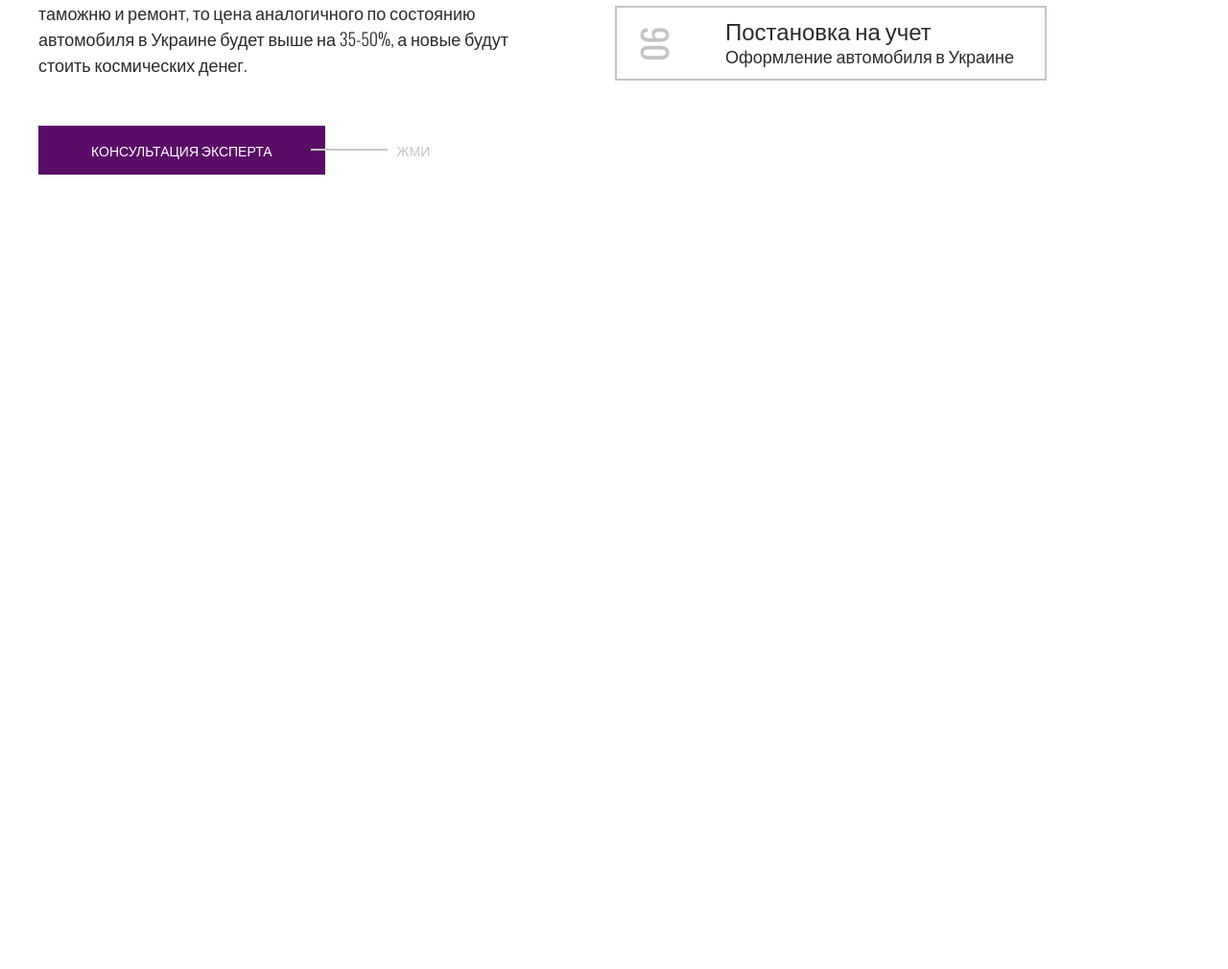
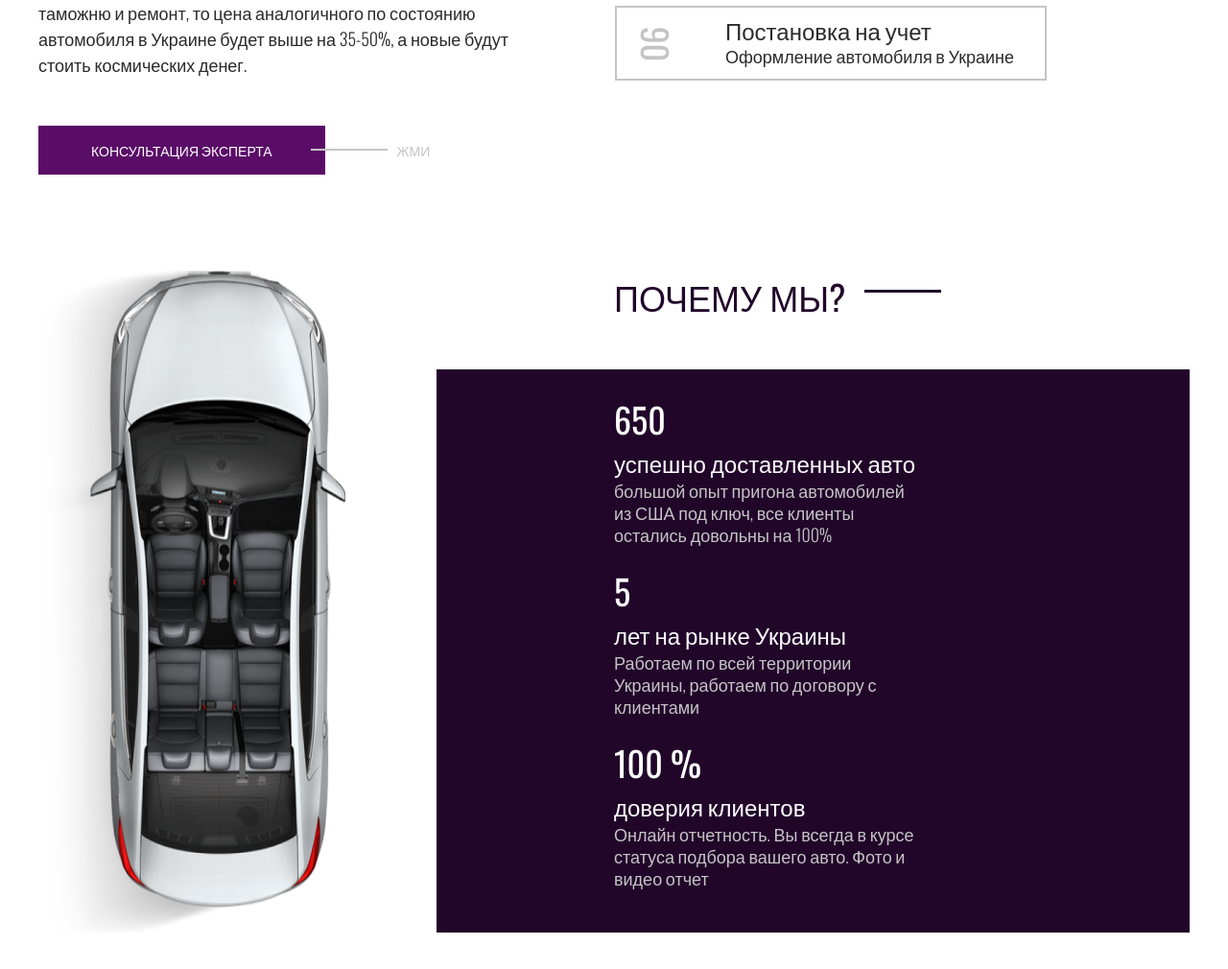
Before and after one commit to KovalOleksii/AUTO, a plain HTML site: page index.html in a window 1280 px wide. Shown: the part 1705-2715 px from the top of the page at 96% size. Before the commit the page ends 1987 px from the top, so only its background shows below. Drawn offline with nearby package versions, Linux system fonts and the light colour scheme.

Commit message:
секция benefit

```diff
--- a/css/style.css
+++ b/css/style.css
@@ -215,3 +215,54 @@ transition: all .5s;
   font-size: 24px;
   font-weight: 300;
 }
+
+.benefits {
+  margin-bottom: 100px;
+}
+
+.benefits__inner {
+  display: flex;
+}
+
+.benefits__images {
+  margin-right: 95px;
+}
+.benefits__content {
+width: 100%;
+color: #fff;
+}
+
+
+.benefits__title {
+  margin-left: 185px;
+}
+
+.benefits__list {
+  list-style: none;
+  background: #21062A;
+  padding: 25px 0 25px 185px;
+}
+
+.benefits__item {
+width: 320px;
+margin-bottom: 20px;
+}
+
+.benefits__item-num {
+  font-weight: 400;
+  font-size: 36px;
+  line-height: 54px;
+}
+
+.benefits__item-title {
+  font-weight: 300;
+  font-size: 24px;
+  line-height: 36px;
+}
+
+.benefits__item-text {
+  font-weight: 300;
+  font-size: 18px;
+  line-height: 23px;
+  color: #C4C4C4;
+}
--- a/index.html
+++ b/index.html
@@ -117,6 +117,33 @@
       </div>
     </div>
   </section>
+  <section class="benefits">
+    <div class="container">
+      <div class="benefits__inner">
+        <img class="benefits__images" src="images/car.png" alt="car" >
+        <div class="benefits__content">
+          <h2 class="title benefits__title">ПОЧЕМУ МЫ?</h2>
+          <ul class="benefits__list">
+            <li class="benefits__item">
+              <p class="benefits__item-num">650</p>
+              <p class="benefits__item-title">успешно доставленных авто</p>
+              <p class="benefits__item-text">большой опыт пригона автомобилей из США под ключ, все клиенты остались довольны на 100%</p>
+            </li>
+            <li class="benefits__item">
+              <p class="benefits__item-num">5</p>
+              <p class="benefits__item-title">лет на рынке Украины</p>
+              <p class="benefits__item-text">Работаем по всей территории Украины, работаем по договору с клиентами</p>
+            </li>
+            <li class="benefits__item">
+              <p class="benefits__item-num">100 %</p>
+              <p class="benefits__item-title">доверия клиентов</p>
+              <p class="benefits__item-text">Онлайн отчетность. Вы всегда в курсе статуса подбора вашего авто. Фото и видео отчет</p>
+            </li>
+          </ul>
+        </div>
+      </div>
+    </div>
+  </section>
 
 
 
```
Also changed, not shown: images/car.png (added).
